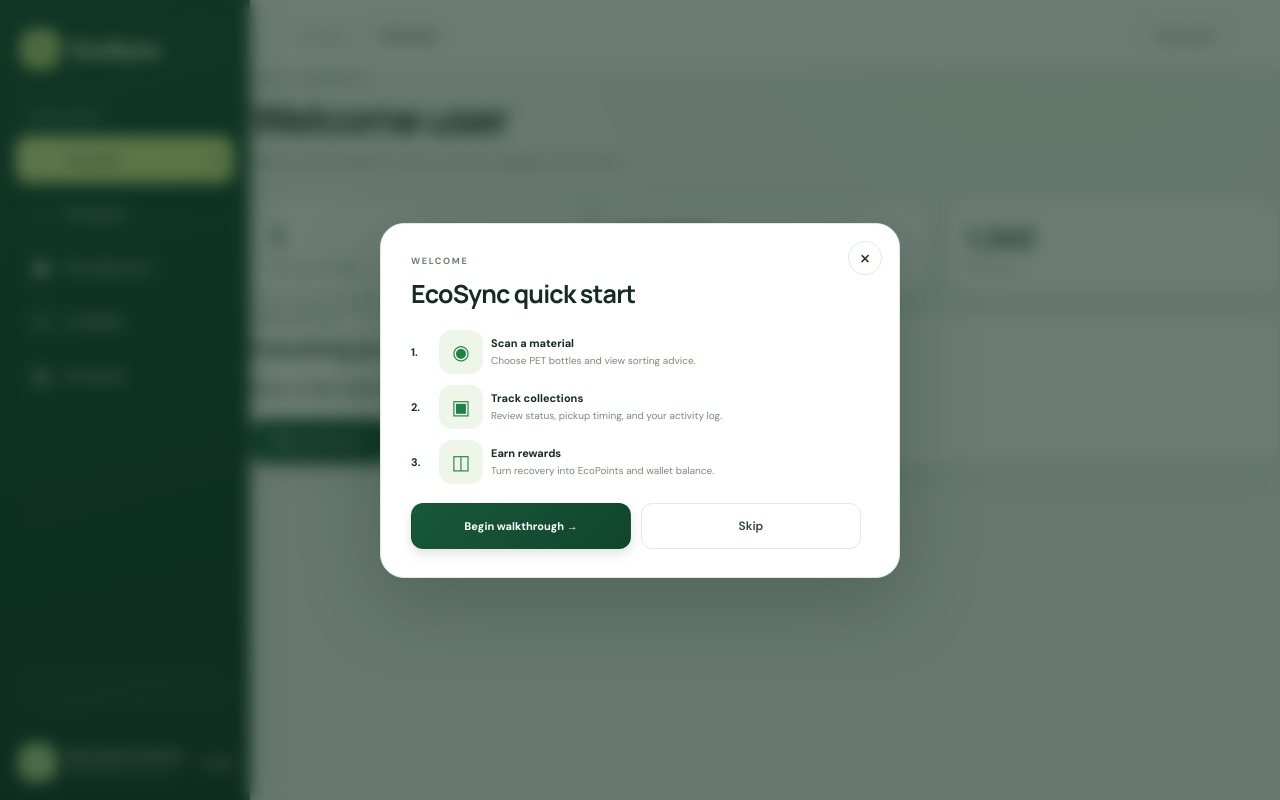
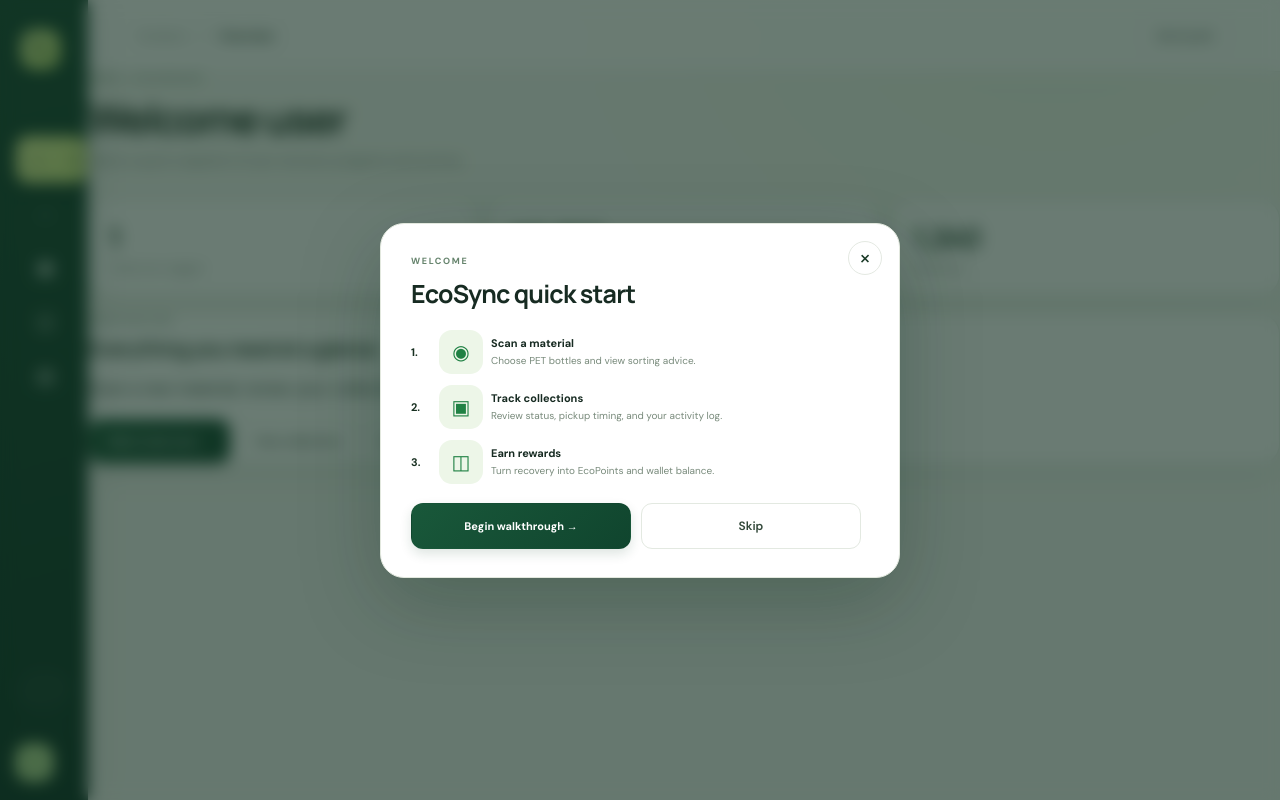
Before and after one commit to JoshKoledoye/eco-sync, a React (Vite) app: page / in a window 1280 px wide. Built offline with nearby package versions, Linux system fonts and the light colour scheme.

Commit message:
Collapse sidebar as soon as the pointer leaves it

```diff
--- a/src/sidebar-hover.css
+++ b/src/sidebar-hover.css
@@ -1,4 +1,4 @@
-/* Desktop navigation stays compact until the pointer or keyboard focus enters it. */
+/* Desktop navigation stays compact until the pointer or keyboard focus enters the sidebar. */
 @media (min-width: 761px) {
   .app-shell,
   .app-shell.sidebar-is-collapsed {
@@ -13,8 +13,9 @@
     transition: width 260ms cubic-bezier(.2, .75, .25, 1), padding 260ms cubic-bezier(.2, .75, .25, 1);
   }
 
-  .app-shell:hover,
-  .app-shell:focus-within {
+  /* Hovering the page content must not keep the sidebar expanded. */
+  .app-shell:has(.sidebar:hover),
+  .app-shell:has(.sidebar:focus-within) {
     grid-template-columns: 250px minmax(0, 1fr);
   }
 
@@ -55,35 +56,35 @@
     padding-left: 6px;
   }
 
-  .app-shell:hover .sidebar-wordmark,
-  .app-shell:hover .sidebar-label,
-  .app-shell:hover .profile-copy,
-  .app-shell:hover .profile-tag,
-  .app-shell:focus-within .sidebar-wordmark,
-  .app-shell:focus-within .sidebar-label,
-  .app-shell:focus-within .profile-copy,
-  .app-shell:focus-within .profile-tag {
+  .app-shell:has(.sidebar:hover) .sidebar-wordmark,
+  .app-shell:has(.sidebar:hover) .sidebar-label,
+  .app-shell:has(.sidebar:hover) .profile-copy,
+  .app-shell:has(.sidebar:hover) .profile-tag,
+  .app-shell:has(.sidebar:focus-within) .sidebar-wordmark,
+  .app-shell:has(.sidebar:focus-within) .sidebar-label,
+  .app-shell:has(.sidebar:focus-within) .profile-copy,
+  .app-shell:has(.sidebar:focus-within) .profile-tag {
     width: auto;
     opacity: 1;
     pointer-events: auto;
   }
 
-  .app-shell:hover .side-nav .nav-item,
-  .app-shell:focus-within .side-nav .nav-item {
+  .app-shell:has(.sidebar:hover) .side-nav .nav-item,
+  .app-shell:has(.sidebar:focus-within) .side-nav .nav-item {
     justify-content: flex-start;
     padding-right: 13px;
     padding-left: 13px;
   }
 
-  .app-shell:hover .side-nav .nav-label,
-  .app-shell:focus-within .side-nav .nav-label {
+  .app-shell:has(.sidebar:hover) .side-nav .nav-label,
+  .app-shell:has(.sidebar:focus-within) .side-nav .nav-label {
     width: auto;
     opacity: 1;
     pointer-events: auto;
   }
 
-  .app-shell:hover .profile-card,
-  .app-shell:focus-within .profile-card {
+  .app-shell:has(.sidebar:hover) .profile-card,
+  .app-shell:has(.sidebar:focus-within) .profile-card {
     justify-content: flex-start;
     padding-right: 3px;
     padding-left: 3px;
```
